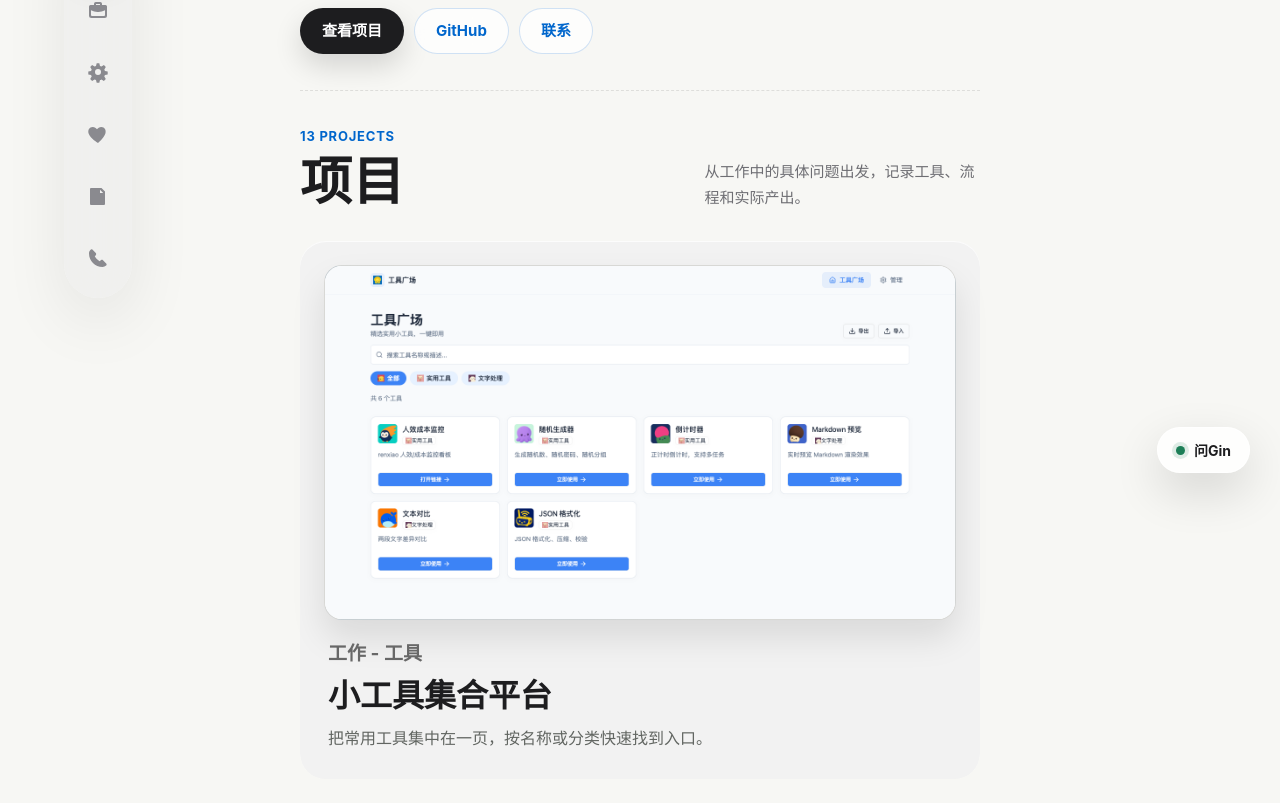
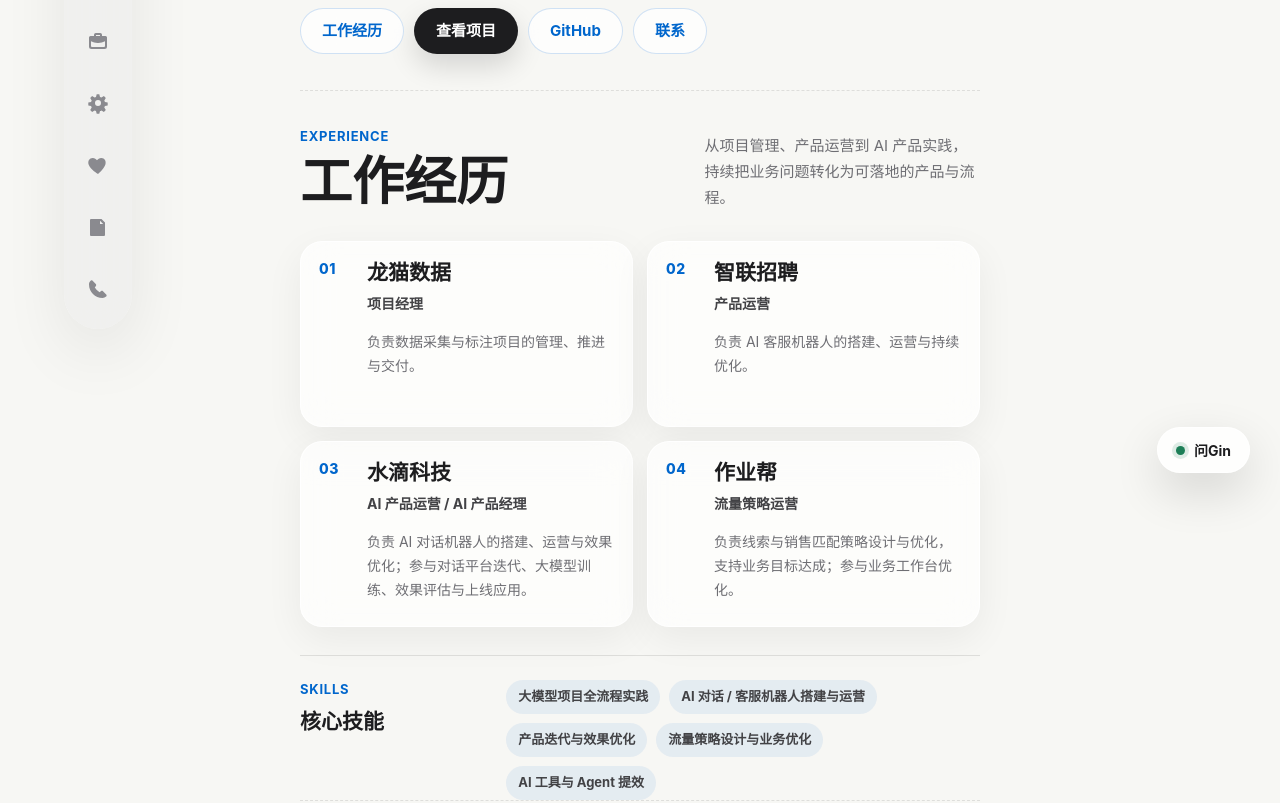
Before and after one commit to yxqhuqin222-star/gin-projects-share, a Next.js app: page / in a window 1280 px wide. Shown: the part 297-1100 px from the top of the page. Built offline with nearby package versions, Linux system fonts and the light colour scheme.

Commit message:
Add work experience section

```diff
--- a/app/globals.css
+++ b/app/globals.css
@@ -3324,6 +3324,113 @@
   margin-top: 26px;
 }
 
+.experience-section {
+  padding-top: 42px;
+}
+
+.experience-grid {
+  display: grid;
+  grid-template-columns: repeat(2, minmax(0, 1fr));
+  gap: 14px;
+  margin-top: 30px;
+}
+
+.experience-card {
+  position: relative;
+  display: grid;
+  grid-template-columns: 34px minmax(0, 1fr);
+  gap: 14px;
+  min-width: 0;
+  min-height: 186px;
+  border: 1px solid rgba(255, 255, 255, 0.88);
+  border-radius: 22px;
+  background: rgba(255, 255, 255, 0.68);
+  box-shadow: var(--shadow-soft);
+  padding: 18px;
+  transition: transform 180ms var(--ease), box-shadow 180ms var(--ease), background 180ms var(--ease);
+  backdrop-filter: blur(18px) saturate(150%);
+}
+
+.experience-card:hover {
+  background: rgba(255, 255, 255, 0.86);
+  box-shadow: 0 16px 38px rgba(0, 0, 0, 0.08);
+  transform: translateY(-2px);
+}
+
+.experience-index {
+  display: grid;
+  align-content: start;
+  color: var(--blue);
+  font-size: 14px;
+  font-weight: 760;
+  letter-spacing: 0.04em;
+  line-height: 1.3;
+}
+
+.experience-card-copy {
+  display: grid;
+  align-content: start;
+  gap: 8px;
+  min-width: 0;
+}
+
+.experience-card h3 {
+  color: var(--fg);
+  font-size: 21px;
+  font-weight: 760;
+  line-height: 1.25;
+}
+
+.experience-role {
+  color: var(--soft);
+  font-size: 14px;
+  font-weight: 700;
+  line-height: 1.45;
+}
+
+.experience-summary {
+  margin-top: 8px;
+  color: var(--muted);
+  font-size: 14px;
+  line-height: 1.72;
+}
+
+.experience-skills {
+  display: grid;
+  grid-template-columns: minmax(116px, 0.28fr) minmax(0, 0.72fr);
+  gap: 22px;
+  align-items: start;
+  margin-top: 28px;
+  border-top: 1px solid var(--line);
+  padding-top: 24px;
+}
+
+.experience-skills h3 {
+  margin-top: 7px;
+  color: var(--fg);
+  font-size: 21px;
+  font-weight: 760;
+}
+
+.skill-list {
+  display: flex;
+  flex-wrap: wrap;
+  gap: 9px;
+}
+
+.skill-list span {
+  display: inline-flex;
+  align-items: center;
+  min-height: 34px;
+  border-radius: 999px;
+  background: rgba(0, 102, 204, 0.08);
+  padding: 5px 12px;
+  color: var(--soft);
+  font-size: 13px;
+  font-weight: 650;
+  line-height: 1.4;
+}
+
 .portfolio-section {
   padding: 36px 0 0;
   border-top: 1px dashed var(--line);
@@ -3711,6 +3818,11 @@
     gap: 12px;
   }
 
+  .experience-skills {
+    grid-template-columns: 1fr;
+    gap: 16px;
+  }
+
 }
 
 @media (max-width: 460px) {
@@ -3733,6 +3845,14 @@
 
   .section-heading h2 {
     font-size: clamp(32px, 10vw, 42px);
+  }
+
+  .experience-grid {
+    grid-template-columns: 1fr;
+  }
+
+  .experience-card {
+    min-height: 0;
   }
 }
 
--- a/app/page.tsx
+++ b/app/page.tsx
@@ -5,6 +5,8 @@
 import { ProjectWorkflow } from "./project-workflow";
 import { ContactList } from "./contact-list";
 import {
+  experience,
+  experienceSkills,
   getVisibleModuleItems,
   projectCategories,
   type ManagedProject,
@@ -100,6 +102,7 @@
           <Link className="mobile-brand" href="/">
             Gin
           </Link>
+          <a href="#experience">经历</a>
           <a href="#selected">项目</a>
           <a href="#contact">联系</a>
         </header>
@@ -121,6 +124,9 @@
           </p>
 
           <div className="hero-actions" aria-label="快速入口">
+            <a className="button secondary" href="#experience">
+              工作经历
+            </a>
             <a className="button primary" href="#selected">
               查看项目
             </a>
@@ -135,6 +141,45 @@
             <a className="button secondary" href="#contact">
               联系
             </a>
+          </div>
+        </section>
+
+        <section
+          className="portfolio-section experience-section"
+          id="experience"
+          aria-labelledby="experience-title"
+        >
+          <div className="section-heading split-heading">
+            <div>
+              <p className="eyebrow">Experience</p>
+              <h2 id="experience-title">工作经历</h2>
+            </div>
+            <p>从项目管理、产品运营到 AI 产品实践，持续把业务问题转化为可落地的产品与流程。</p>
+          </div>
+
+          <div className="experience-grid">
+            {experience.map((item, index) => (
+              <article className="experience-card" key={item.company}>
+                <span className="experience-index">{String(index + 1).padStart(2, "0")}</span>
+                <div className="experience-card-copy">
+                  <h3>{item.company}</h3>
+                  <p className="experience-role">{item.role}</p>
+                  <p className="experience-summary">{item.summary}</p>
+                </div>
+              </article>
+            ))}
+          </div>
+
+          <div className="experience-skills">
+            <div>
+              <p className="eyebrow">Skills</p>
+              <h3>核心技能</h3>
+            </div>
+            <div className="skill-list" aria-label="核心技能列表">
+              {experienceSkills.map((skill) => (
+                <span key={skill}>{skill}</span>
+              ))}
+            </div>
           </div>
         </section>
 
--- a/app/portfolio-rail.tsx
+++ b/app/portfolio-rail.tsx
@@ -21,6 +21,14 @@
     return (
       <svg aria-hidden="true" viewBox="0 0 24 24">
         <path d="M8 7V5.8A1.8 1.8 0 0 1 9.8 4h4.4A1.8 1.8 0 0 1 16 5.8V7h3.5A1.5 1.5 0 0 1 21 8.5v9A2.5 2.5 0 0 1 18.5 20h-13A2.5 2.5 0 0 1 3 17.5v-9A1.5 1.5 0 0 1 4.5 7H8Zm2 0h4V6h-4v1Zm-5 5.2V17a1 1 0 0 0 1 1h12a1 1 0 0 0 1-1v-4.8A13.3 13.3 0 0 1 12 14a13.3 13.3 0 0 1-7-1.8Z" />
+      </svg>
+    );
+  }
+
+  if (id === "experience") {
+    return (
+      <svg aria-hidden="true" viewBox="0 0 24 24">
+        <path d="M7 5.5A2.5 2.5 0 0 1 9.5 3h5A2.5 2.5 0 0 1 17 5.5V7h1.5A2.5 2.5 0 0 1 21 9.5v9a2.5 2.5 0 0 1-2.5 2.5h-13A2.5 2.5 0 0 1 3 18.5v-9A2.5 2.5 0 0 1 5.5 7H7V5.5Zm2 1.5h6V5.5a.5.5 0 0 0-.5-.5h-5a.5.5 0 0 0-.5.5V7Zm-4 4v7a.5.5 0 0 0 .5.5h13a.5.5 0 0 0 .5-.5v-7A13.4 13.4 0 0 1 12 13a13.4 13.4 0 0 1-7-2Z" />
       </svg>
     );
   }
--- a/app/site-data.ts
+++ b/app/site-data.ts
@@ -16,7 +16,43 @@
   },
 ] as const;
 
+export const experience = [
+  {
+    company: "龙猫数据",
+    role: "项目经理",
+    summary: "负责数据采集与标注项目的管理、推进与交付。",
+  },
+  {
+    company: "智联招聘",
+    role: "产品运营",
+    summary: "负责 AI 客服机器人的搭建、运营与持续优化。",
+  },
+  {
+    company: "水滴科技",
+    role: "AI 产品运营 / AI 产品经理",
+    summary: "负责 AI 对话机器人的搭建、运营与效果优化；参与对话平台迭代、大模型训练、效果评估与上线应用。",
+  },
+  {
+    company: "作业帮",
+    role: "流量策略运营",
+    summary: "负责线索与销售匹配策略设计与优化，支持业务目标达成；参与业务工作台优化。",
+  },
+] as const;
+
+export const experienceSkills = [
+  "大模型项目全流程实践",
+  "AI 对话 / 客服机器人搭建与运营",
+  "产品迭代与效果优化",
+  "流量策略设计与业务优化",
+  "AI 工具与 Agent 提效",
+] as const;
+
 export const moduleItems = [
+  {
+    id: "experience",
+    label: "经历",
+    description: "从项目管理、产品运营到 AI 产品实践的工作经历。",
+  },
   ...projectModuleItems,
   {
     id: "other",
@@ -450,6 +486,7 @@
 
 export function getVisibleModuleItems(content: SiteContent) {
   return moduleItems.filter((item) => {
+    if (item.id === "experience") return true;
     if (item.id === "other") return content.otherLinks.length > 0;
     if (item.id === "writing") return content.shares.length > 0;
     if (item.id === "contact") return true;
```
